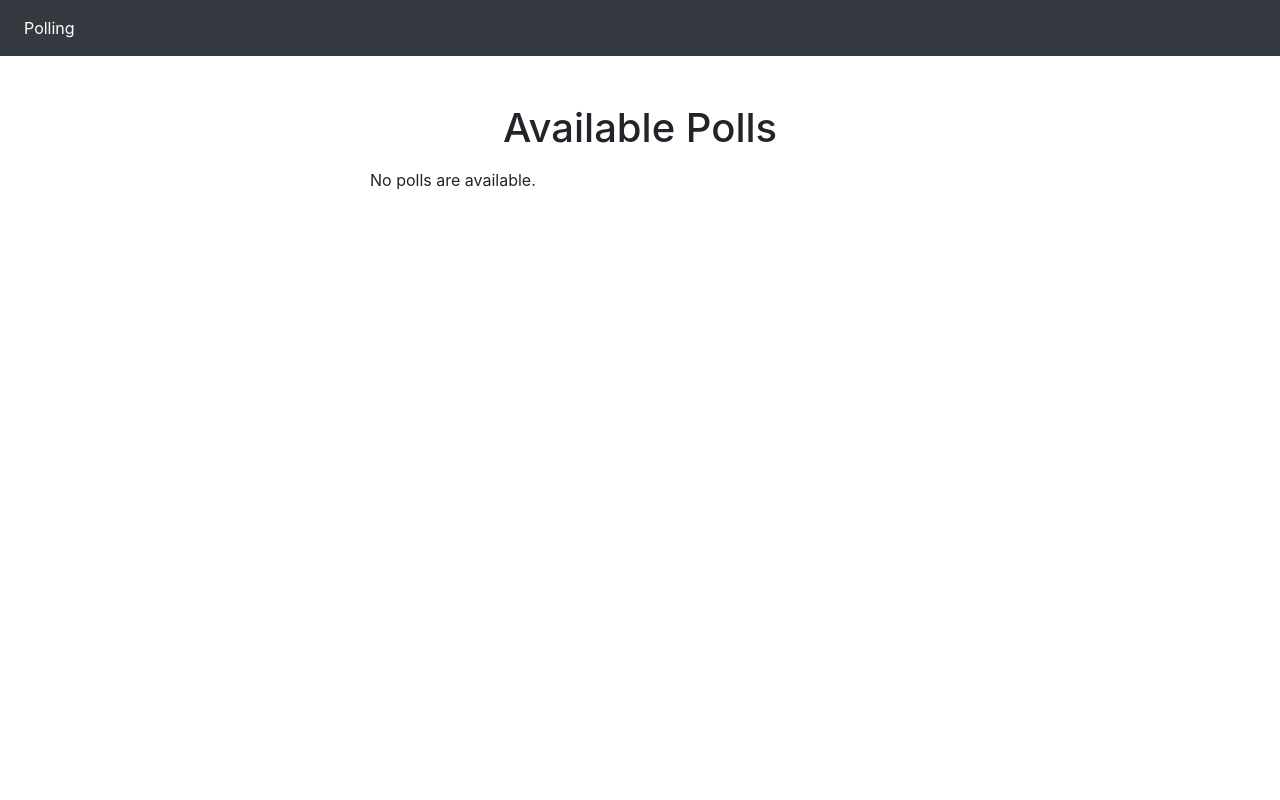
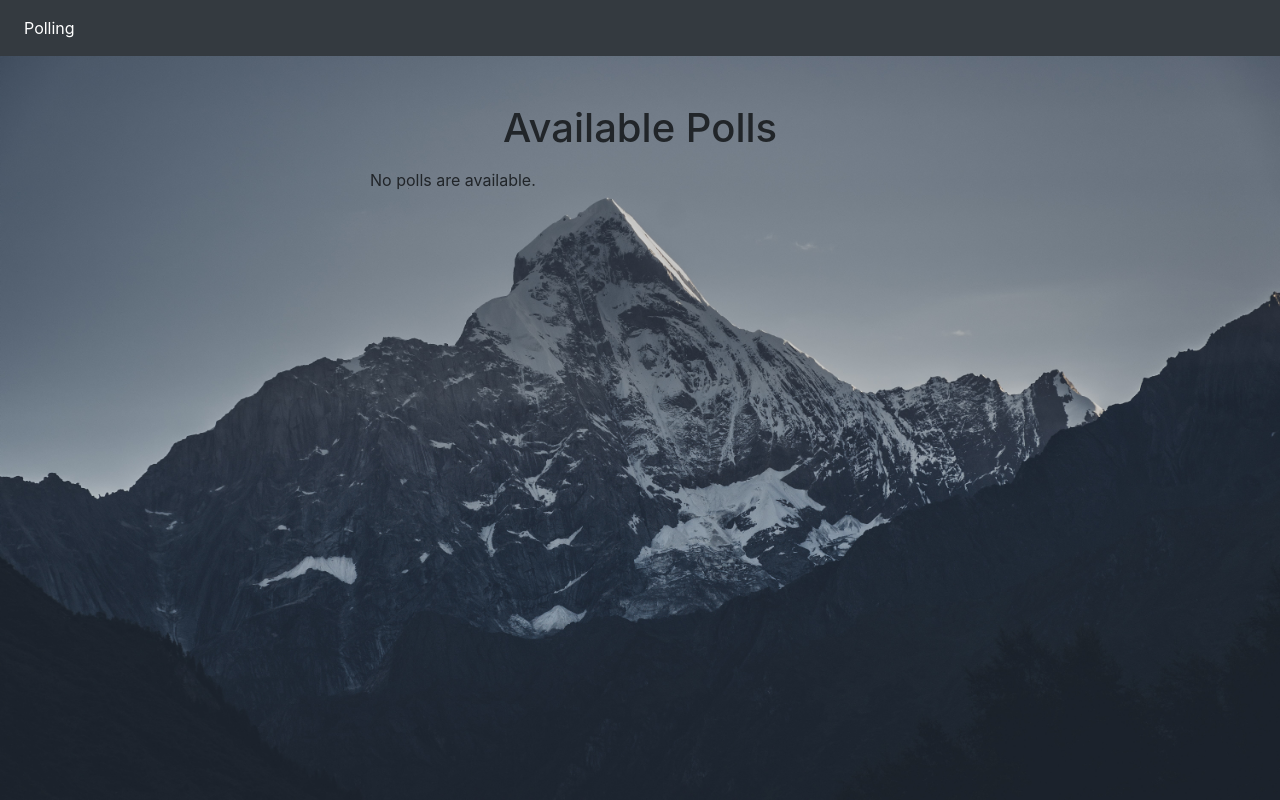
Before and after one commit to iurietopor/python-pulling-super-waffle, a Django app: page /polls/ in a window 1280 px wide. Run offline with Django 3.2, Linux system fonts and the light colour scheme; data that the repository does not hold is empty; some libraries are stand-ins or nearby versions.

Commit message:
Second Commit

```diff
--- /dev/null
+++ b/polls/static/polls/style.css
@@ -0,0 +1,13 @@
+li a{
+	color: red;
+}
+
+body {
+    background: white url("images/background1.jpg");
+	background-repeat: no-repeat;
+	background-size: 100% 100%;
+}
+
+html {
+	height: 100%;
+}
--- a/polls/templates/base.html
+++ b/polls/templates/base.html
@@ -8,6 +8,8 @@
     <title>Polling {% block title %}{% endblock %}</title>
 </head>
 <body>
+    {% load static %}
+    <link rel="stylesheet" type="text/css" href="{% static 'polls/style.css' %}">
     <nav class="navbar navbar-expand navbar-dark bg-dark mb-5">
         <button class="navbar-toggler" type="button" data-toggle="collapse" data-target="#navbarsExample02" aria-controls="navbarsExample02" aria-expanded="false" aria-label="Toggle navigation">
             <span class="navbar-toggler-icon"></span>
```
Also changed, not shown: README.md, polls/static/polls/images/background.jpg (added), polls/static/polls/images/background1.jpg (added), readme_info.md.
